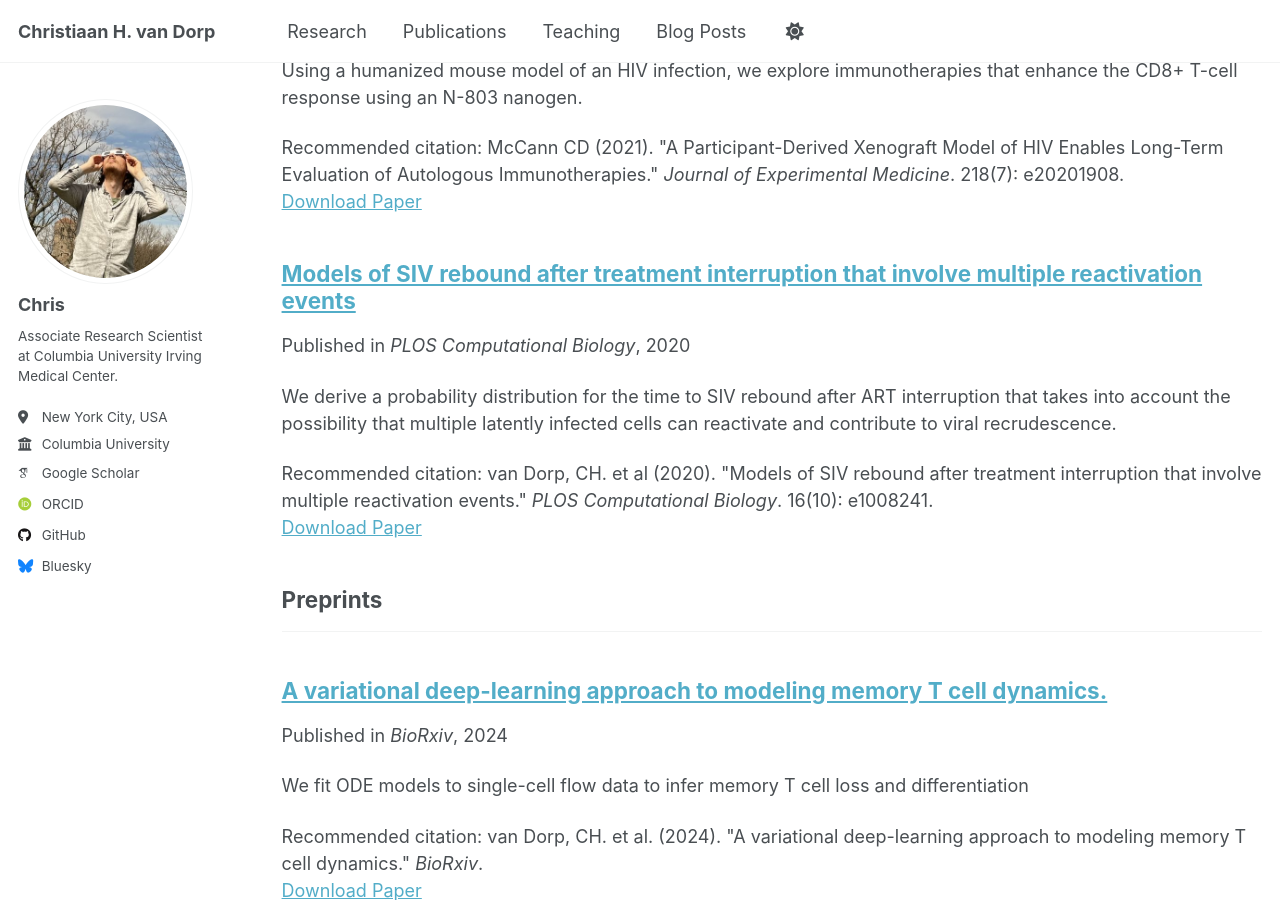
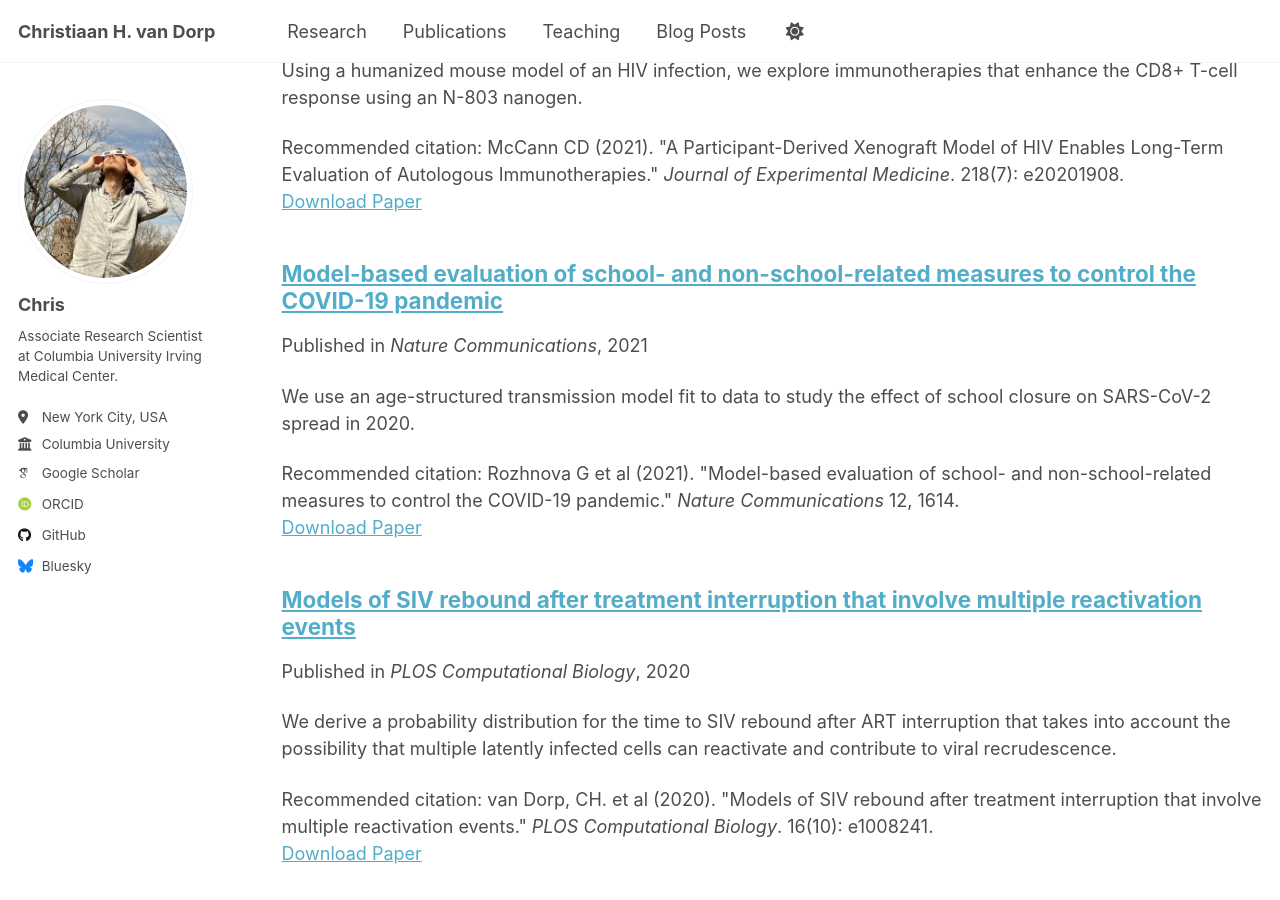
Before and after one commit to chvandorp/chvandorp.github.io, a Jekyll site: the page built from _pages/publications.html, in a window 1280 px wide and 900 px high, scrolled down 2787 px. Built offline with Jekyll 4.4.1, drawn with Linux system fonts in a browser that asks for light colours; some web fonts are replaced.

Commit message:
added schools paper

```diff
--- /dev/null
+++ b/_publications/2021-03-12-model-based.md
@@ -0,0 +1,13 @@
+---
+title: 'Model-based evaluation of school- and non-school-related measures to control the COVID-19 pandemic'
+collection: publications
+category: manuscripts
+permalink: /publication/2021-03-12-model-based
+excerpt: 'We use an age-structured transmission model fit to data to study the effect of school closure on SARS-CoV-2 spread in 2020.'
+date: 2021-03-12
+venue: 'Nature Communications'
+paperurl: 'https://doi.org/10.1038/s41467-021-21899-6'
+citation: 'Rozhnova G et al (2021). &quot;Model-based evaluation of school- and non-school-related measures to control the COVID-19 pandemic.&quot; <i>Nature Communications</i> 12, 1614.'
+---
+
+Before vaccines and antivirals became available, non-pharmaceutical interventions were the only way to curb the SARS-CoV-2 pandemic. School closures were one of these interventions. In this paper, we used a age-structured, Bayesian transmission model fit to hospitalization and seroprevalence data to study the effect of school closures on SARS-CoV-2 spread. We made use of different contact matrices, inferred from contact surveys conducted prior to the pandemic and during the first "lockdown". We show that the effect of school closures is relatively small. However, when the effective reproduction number is close to one, then closing schools can have a major impact.
```
Also changed, not shown: _publications/2021-06-16-controlling.md (+1 -1 lines).
